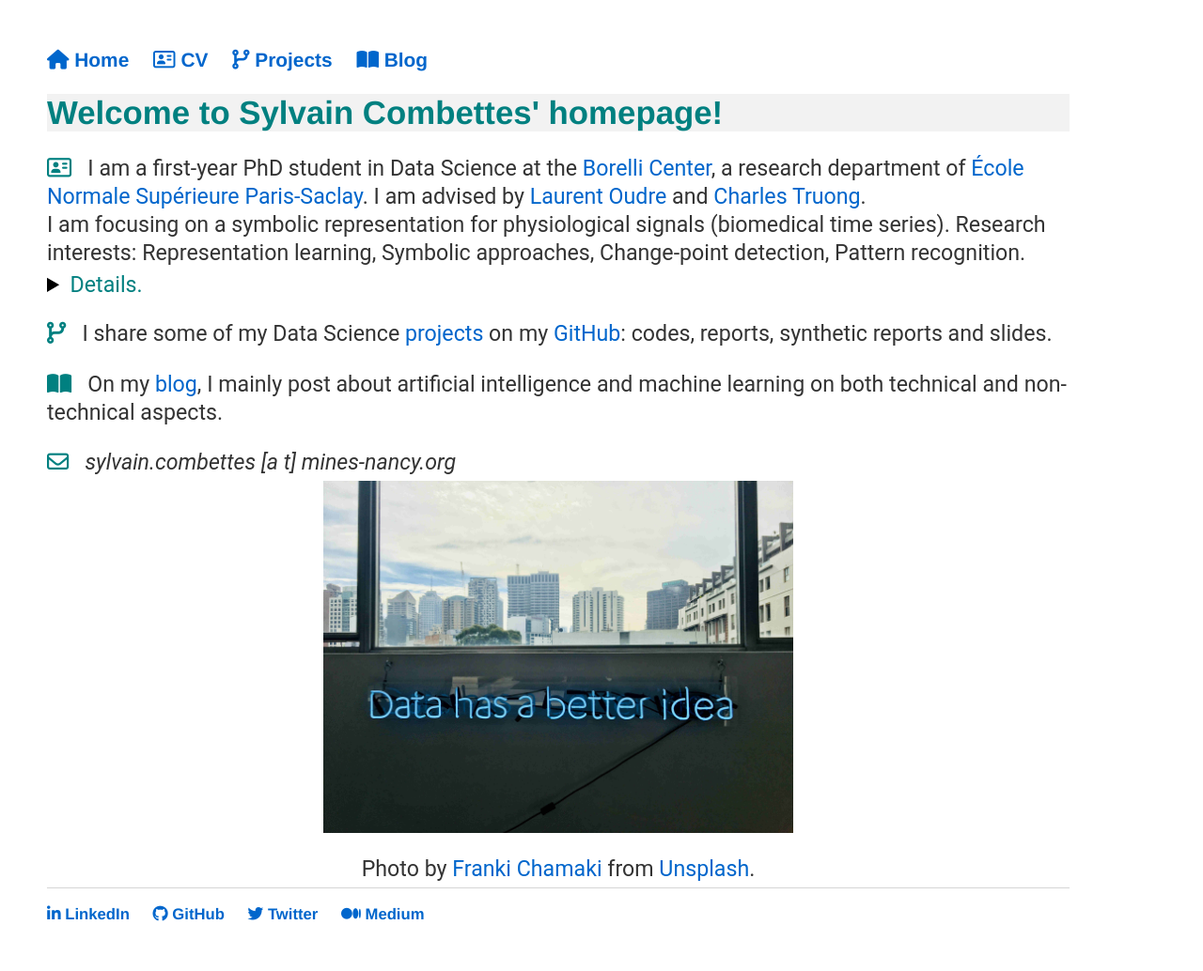
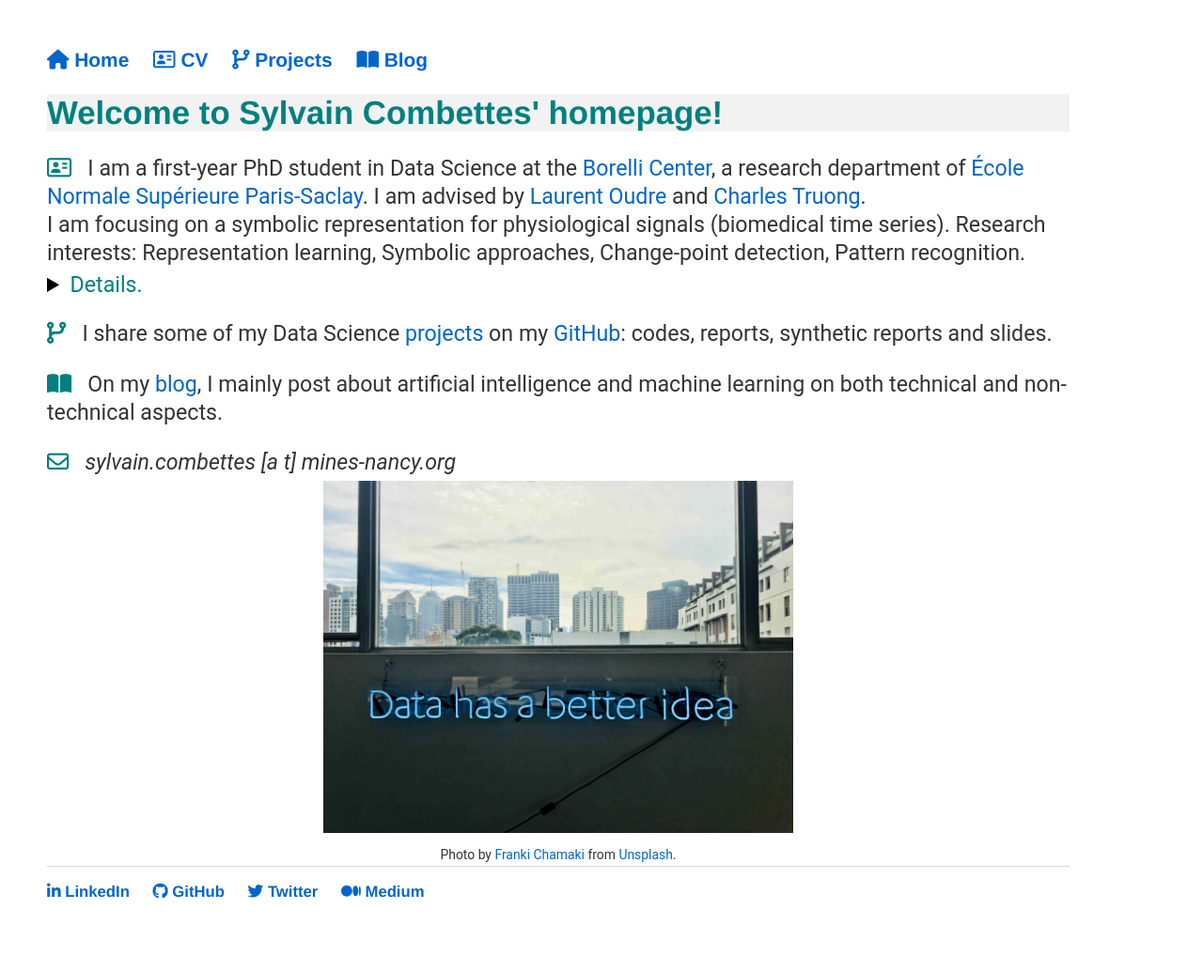
Before and after one commit to sylvaincom/sylvaincom.github.io, a Jekyll site: the page built from index.html, in a window 1280 px wide. Shown: the whole page at 94% size. Built offline with Jekyll 4.4.1, drawn with Linux system fonts in a browser that asks for light colours; nearby versions of some CDN libraries; after the commit the page ends 1011 px from its top, so only the background shows below that.

Commit message:
Minor update in content

```diff
--- a/index.html
+++ b/index.html
@@ -19,6 +19,6 @@ I am focusing on a symbolic representation for physiological signals (biomedical
 <p> <i class="far fa-envelope" style="color:#008080"></i> &nbsp; <i>sylvain.combettes [a t] mines-nancy.org</i></p>
 
 <img src="img/home.jpg" alt="AI" class="center" style="width:500px" style="max-width:60%">
-<center><p> Photo by <a href="https://unsplash.com/@franki" target="_blank">Franki Chamaki</a> from <a href="https://unsplash.com/" target="_blank">Unsplash</a>.</p></center>
+<center><p style="font-size:0.6em"> Photo by <a href="https://unsplash.com/@franki" target="_blank">Franki Chamaki</a> from <a href="https://unsplash.com/" target="_blank">Unsplash</a>.</p></center>
 
 </div>
```
Also changed, not shown: _posts/2020-09-23-python-librairies.md (+1 -1 lines).
